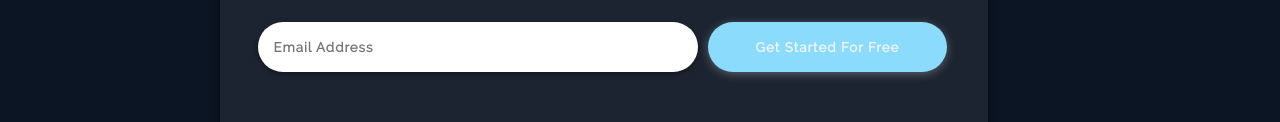
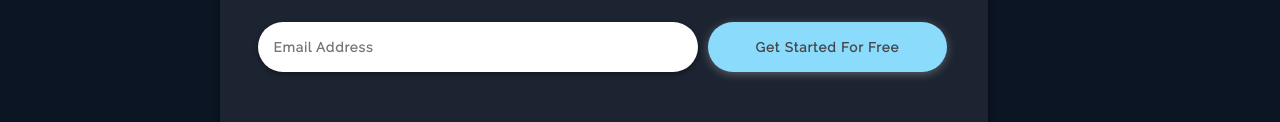
Before and after one commit to SideHustle189/Fylo-dark-theme, a plain HTML site: page index.html in a window 1280 px wide. In both pictures the pointer is over the button "Get Started For Free". Shown: the part 2954-3076 px from the top of the page. Drawn offline with Linux system fonts and the light colour scheme.

Commit message:
Updated style.css file

```diff
--- a/css/style.css
+++ b/css/style.css
@@ -413,7 +413,7 @@ border-color: #fff;
 
 .call-to-action .input-box button.btn:hover {
   background: hsl(198, 97%, 77%);
-  color: #f4f4f4;
+  color: #444;
 }
 
 /*==============================================================================================
```
